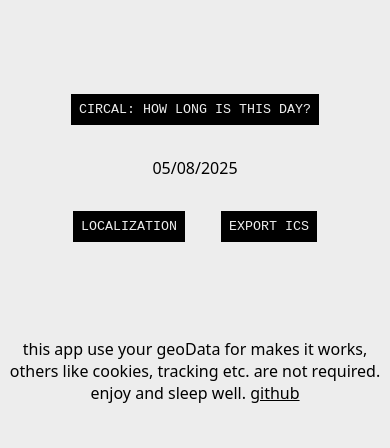
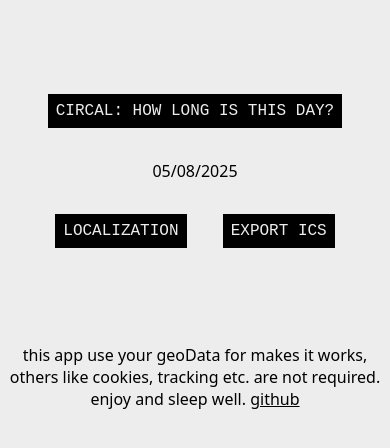
Before and after one commit to ja-svoboda/cirCal, a website: page index.html in a window 390 px wide. Drawn offline with Linux system fonts and the light colour scheme.

Commit message:
Update main.css

```diff
--- a/styles/main.css
+++ b/styles/main.css
@@ -16,7 +16,9 @@
 }
 
 @media (max-width: 600px){
-
+    button {
+        font-size: 1rem;
+    }
 }
 
 h1{
```
